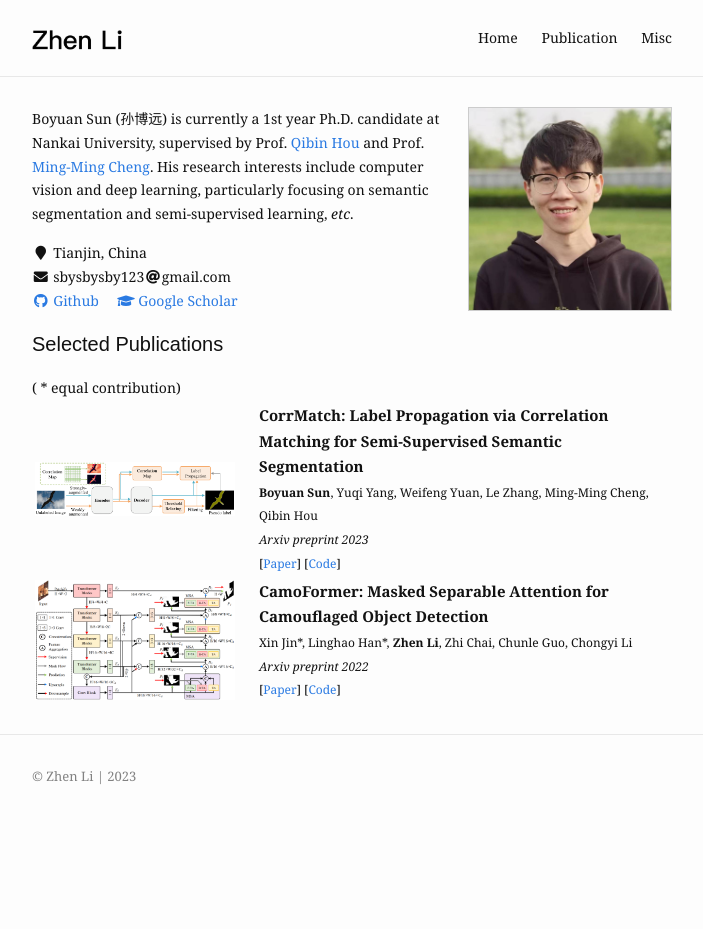
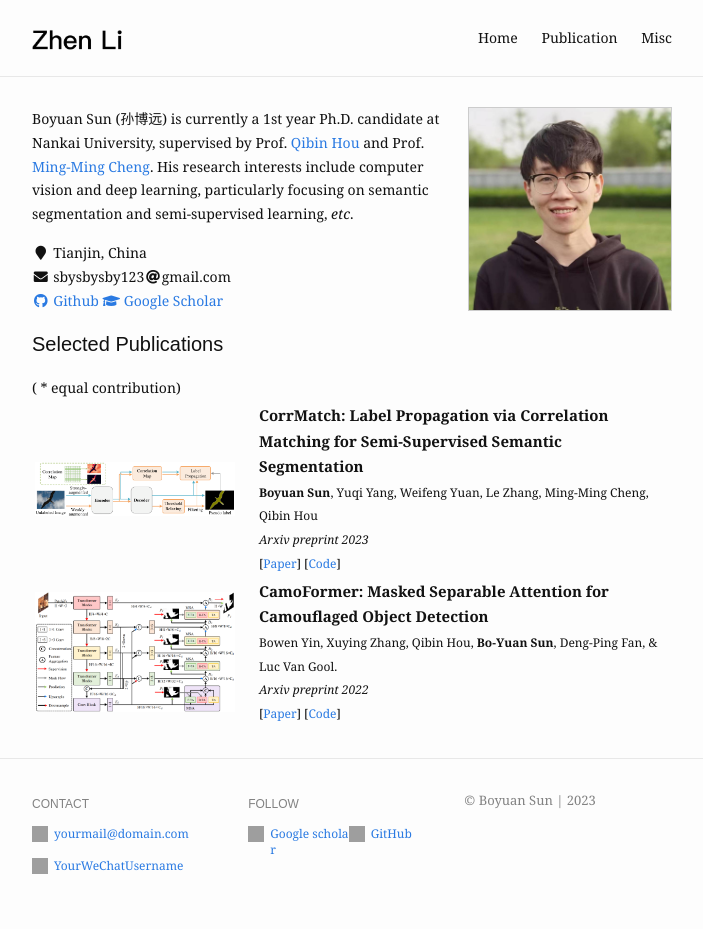
Before and after one commit to BBBBchan/BBBBchan.github.io, a Jekyll site: the page built from index.html, in a window 1280 px wide. Shown: the whole page, without its empty margins (288-991 px from the left). Built offline with Jekyll 4.4.1, drawn with Linux system fonts in a browser that asks for light colours; before the commit the page ends 900 px from its top, so only the background shows below that.

Commit message:
modify information

```diff
--- a/_config.yml
+++ b/_config.yml
@@ -6,7 +6,7 @@ description: >- # this means to ignore newlines until "baseurl:"
   Personal page of Boyuan Sun.
 baseurl: "" # the subpath of the site
 url: "https://bbbbchan.github.io" # the base hostname & protocol for the site
-og_image: /assets/img/zhenli.jpeg
+og_image: /assets/img/x.jpeg
 google_analytics: "UA-121636368-3"
 
 header:
--- a/_includes/footer.html
+++ b/_includes/footer.html
@@ -1,7 +1,7 @@
 <footer class="site-footer">
   <div class="wrapper">
     <div class="footer-col-wrapper">
-      <!-- <div class="footer-col footer-col-1">
+       <div class="footer-col footer-col-1">
         <h4>CONTACT</h4>
 
         <div class="social-links">
@@ -49,12 +49,12 @@
 
           {% endfor %}
         </div>
-      </div> -->
+      </div>
 
       {% if site.footer.show_powered_by == true %}
         <div class="footer-col footer-col-3 powered-by">
           <p>
-            &copy; Zhen Li | {{ 'now' | date: "%Y" }}
+            &copy; Boyuan Sun | {{ 'now' | date: "%Y" }}
           </p>
         </div>
       {% endif %}
--- a/index.html
+++ b/index.html
@@ -16,8 +16,8 @@ items:
 - title: CamoFormer&#58; Masked Separable Attention for Camouflaged Object Detection
   image:
     src: /assets/img/work/CamoFormer_pipeline.png
-    alt: cvpr23-dnf
-  author: Xin Jin*, Linghao Han*, <b>Zhen Li</b>, Zhi Chai, Chunle Guo, Chongyi Li
+    alt: arxiv
+  author: Bowen Yin, Xuying Zhang, Qibin Hou, <b>Bo-Yuan Sun</b>, Deng-Ping Fan, & Luc Van Gool.
   pubname: Arxiv preprint 2022
   code: https://github.com/HVision-NKU/CamoFormer
   paper: https://arxiv.org/pdf/2212.06570.pdf
@@ -38,8 +38,9 @@ items:
   <i class="fas fa-fw fa-envelope"></i> sbysbysby123<i class="fas fa-fw fa-at"></i>gmail.com
   <br/>
   <a href="https://github.com/BBBBChan"><i class="fab fa-fw fa-github" aria-hidden="true"></i> Github</a>
-  &nbsp;&nbsp;&nbsp;
   <a href="https://scholar.google.com/citations?user=GvTWUAEAAAAJ&hl=en"><i class="fas fa-fw fa-graduation-cap"></i> Google Scholar</a>
+
+
 </p>
 
 <div id="publication">
@@ -74,30 +75,9 @@ items:
             {% else %}
               [Code]
             {% endif %}
-            <!-- {% if item.bibtex and item.bibtex != "" and item.bibtex != nil %}
-              [<a href="{{ item.bibtex }}">Bibtex</a>]
-            {% else %}
-              [Bibtex (TBD)]
-            {% endif %} -->
-            <!-- [<a href="{{ item.paper }}">Paper</a>]
-            [<a href="{{ item.code }}">Code</a>]
-            [<a href="{{ item.code }}">Bibtex</a>] -->
           </paper-info>
         </td>
       </tr>
     {% endfor %}
   </table>
-    <!-- <div class="work-item">
-      <img
-        src="{{ item.image.src | absolute_url }}"
-        alt="{{ item.image.alt }}"
-        class="work-bubble"
-      />
-      <span class="work-text">
-        <strong>{{ item.title }}</strong>
-        <br/>
-        <font-size>{{ item.author }}</h5>
-         {{ item.author }} -->
-      <!-- </span>
-    </div> -->
 </div>
```
